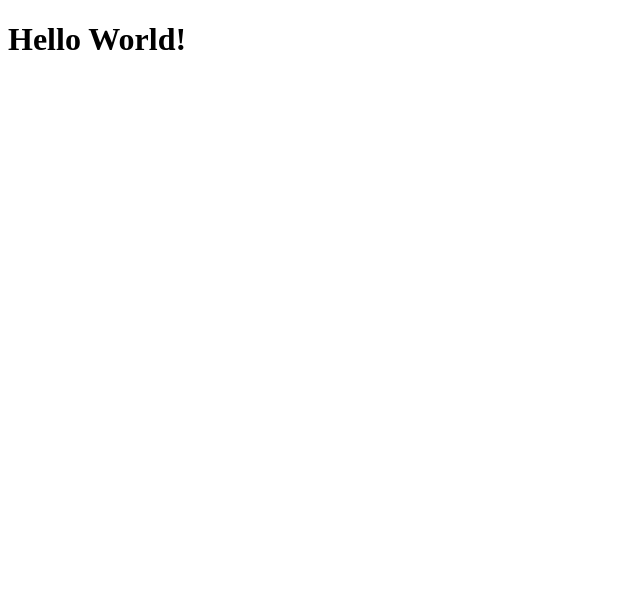
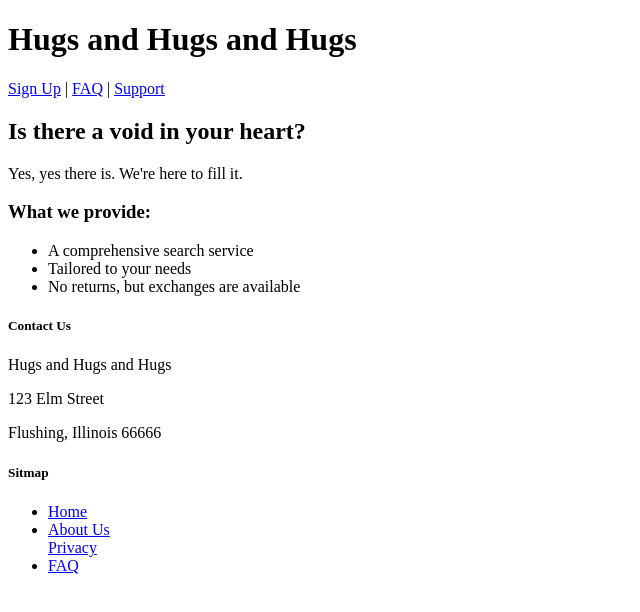
Before and after one commit to laurenyeung/wip, a plain HTML site: page index.html in a window 1280 px wide. Shown: the whole page, without its empty margins (0-640 px from the left). Drawn offline with Linux system fonts and the light colour scheme.

Commit message:
prelim html things

```diff
--- a/index.html
+++ b/index.html
@@ -1,6 +1,51 @@
-<!DOCTYPE html>
+<!doctype html>
+<!--Doc Obj Model-->
 <html>
-   <body>
-      <h1>Hello World!</h1>
-   </body>
-</html>
+	<head>
+  		<title>XXX</title>
+ 	</head>
+
+ 	<body>
+ 		<header>
+ 			<h1>Hugs and Hugs and Hugs</h1>
+ 			<nav>
+ 				<a href="#">Sign Up</a> |
+ 				<a href="#">FAQ</a> |
+ 				<a href="#">Support</a>
+ 			</nav>
+ 			<h2>Is there a void in your heart?</h2>
+ 			<p> Yes, yes there is. We're here to fill it.</p>
+
+ 			<h3>What we provide:</h3>
+ 			<ul>
+ 				<li>A comprehensive search service</li>
+ 				<li>Tailored to your needs</li>
+ 				<li>No returns, but exchanges are available</li>
+ 			</ul>
+	</header>
+
+
+ 	<main>
+ 	</main>
+
+ 	<footer>
+ 		<div class="contact">
+ 			<h5>Contact Us</h5>
+ 			<p>Hugs and Hugs and Hugs</p>
+ 			<p>123 Elm Street</p>
+ 			<p>Flushing, Illinois 66666</p>
+ 		</div>
+
+ 		<div class="sitemap">
+ 			<h5>Sitmap</h5>
+ 			<ul>
+ 				<li><a href="#">Home</a></li>
+ 				<li><a href="#">About Us</a></li
+ 				<li><a href="#">Privacy</a></li>
+ 				<li><a href="#">FAQ</a></li>
+ 			</ul>
+ 	</footer>
+
+ </body>
+
+ </html>
```
Also changed, not shown: cat.JPG (added).
